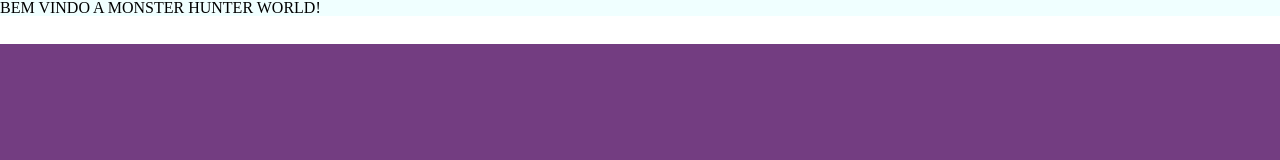
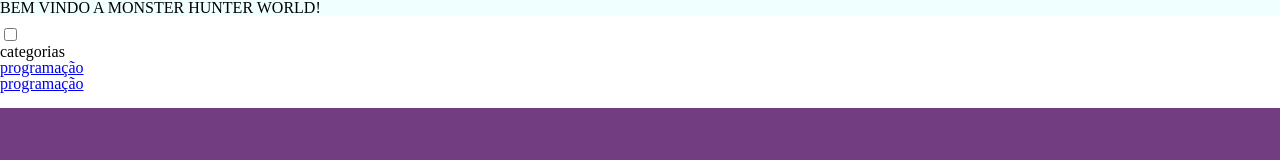
Before and after one commit to riolinZ/solo-leveling-goty, a plain HTML site: page index.html in a window 1280 px wide. Drawn offline with Linux system fonts and the light colour scheme.

Commit message:
ouidafpuyakihcgtaidfuyqwekçrjgtwe

```diff
--- a/index.html
+++ b/index.html
@@ -12,10 +12,23 @@
 <body>
     <h1>BEM VINDO A MONSTER HUNTER WORLD!</h1>
     <header class="cabeçalho">
-         <div class="container">
-             <spam class="cabeçalho-menu"></spam>
-             <img src="" alt="">
-             </div>
+        <div class="container">
+            <input type="checkbox" id="menu" class="container_botão">
+            <label for="menu">
+                <span class="cabeçalho-menu"></span>
+            </label>
+            <ul class="lista-menu">
+                <li class="lista-menu__titulo">categorias</li>
+                <li class="lista-menu__menu">
+                    <a href="lista-menu_link">programação</a>
+                </li>
+                <li class="lista-menu__menu__item">
+                    <a href="#" class="lista-menu__link">programação</a>
+                </li>
+            </ul>
+            <img src="" alt="">
+
+        </div>
         <div class="container">
              <a href="#"><img src="" alt=""></a>
              <a href="#"><img src="" alt=""></a>
```
